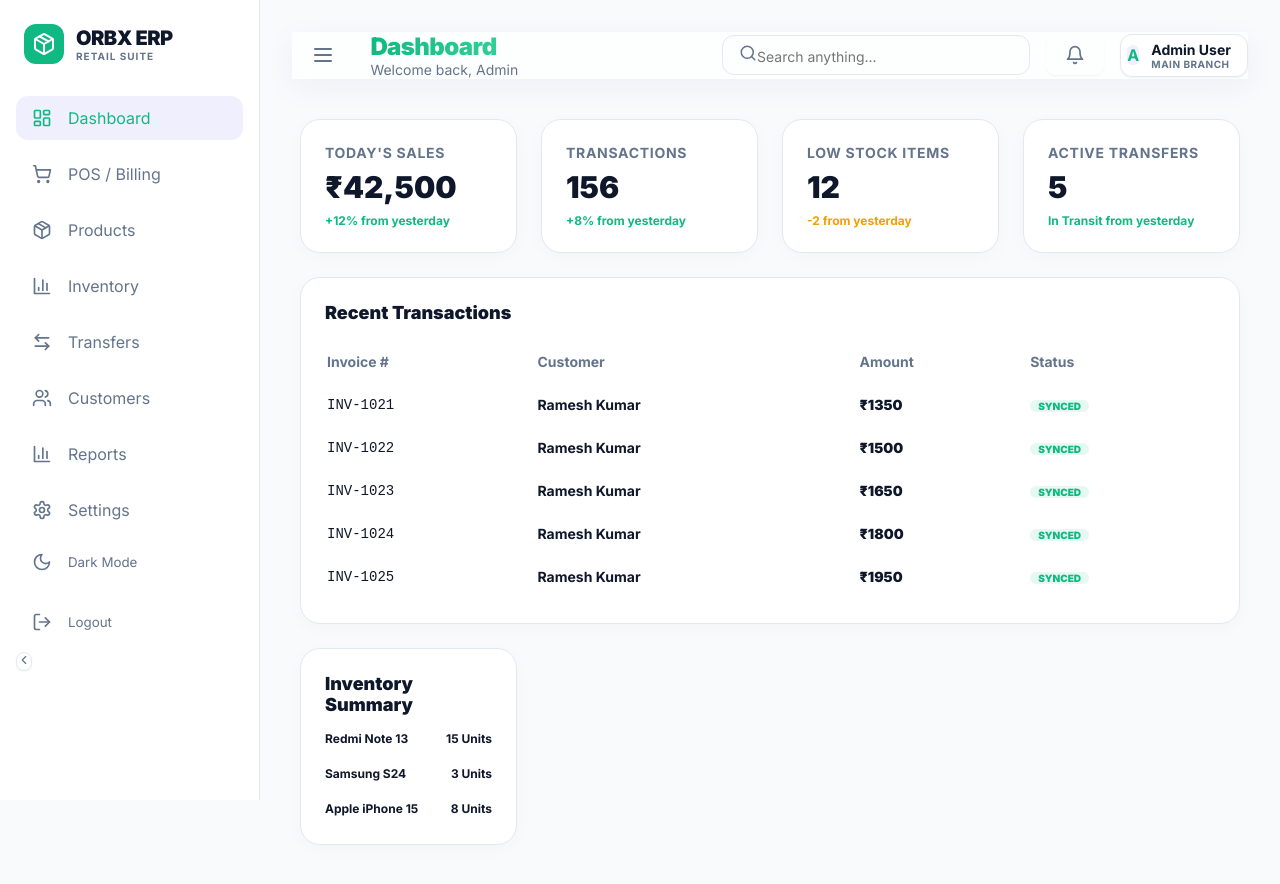
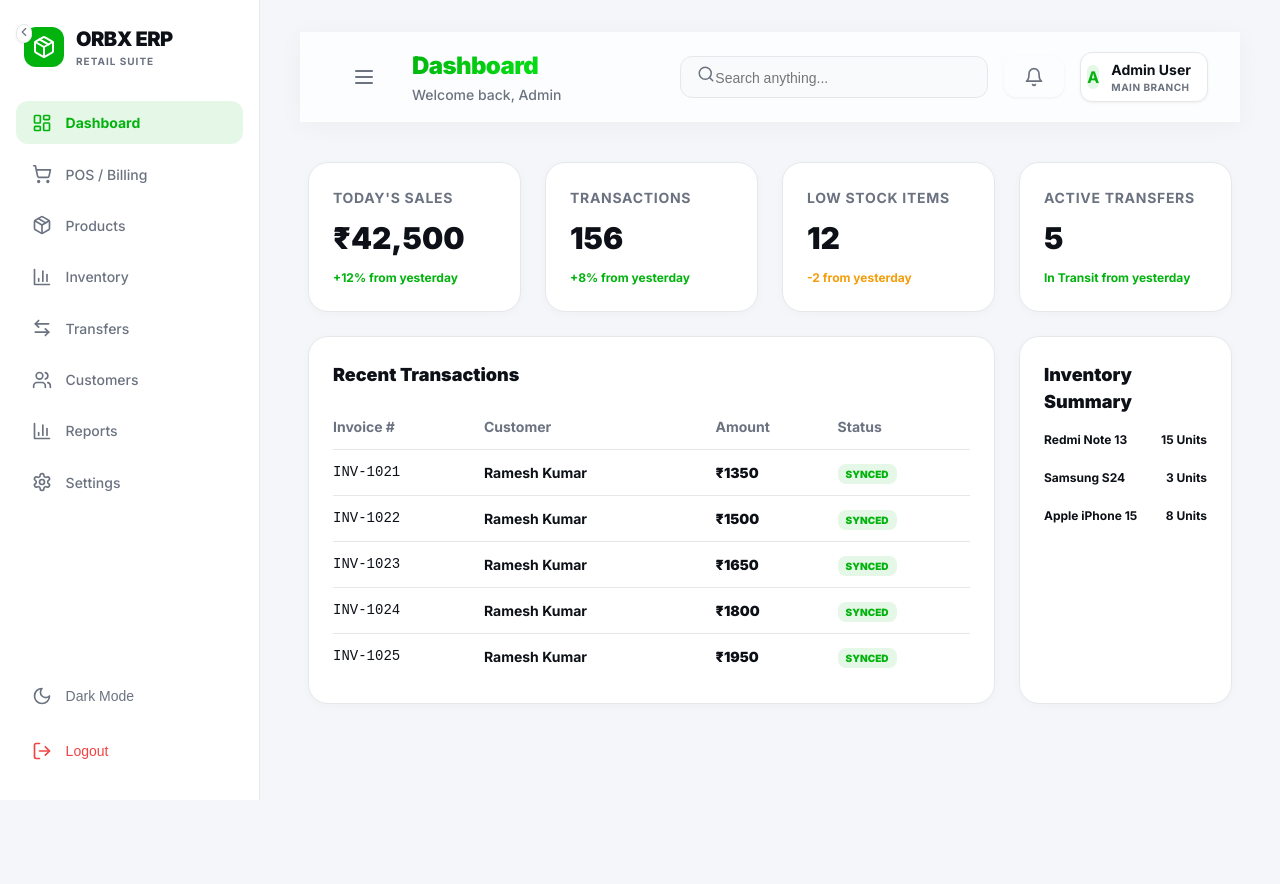
Before and after one commit to rkyuvaa/OrbX-Retail-Suite, a React (Vite) app in the folder frontend/: page / in a window 1280 px wide. After the commit the page ends 800 px from the top, so only its background shows below. Built offline with nearby package versions, Linux system fonts and the light colour scheme; no server answers.

Commit message:
Complete CSS rewrite with #02b30e brand theme

```diff
--- a/frontend/src/index.css
+++ b/frontend/src/index.css
@@ -1,325 +1,421 @@
+/* ===========================
+   OrbX Retail ERP - Design System
+   Brand Color: #02b30e (Green)
+   =========================== */
+
+@import url('https://fonts.googleapis.com/css2?family=Inter:wght@300;400;500;600;700;800;900&display=swap');
+
 :root {
-  --primary: #10b981;
-  --primary-hover: #059669;
-  --bg-main: #f8fafc;
-  --bg-card: #ffffff;
-  --text-main: #0f172a;
-  --text-muted: #64748b;
-  --border: #e2e8f0;
-  --success: #10b981;
-  --danger: #ef4444;
-  --warning: #f59e0b;
-  --sidebar-width: 260px;
-  --sidebar-collapsed: 80px;
-  --transition: all 0.3s cubic-bezier(0.4, 0, 0.2, 1);
-  --shadow-sm: 0 1px 2px 0 rgb(0 0 0 / 0.05);
-  --shadow: 0 4px 6px -1px rgb(0 0 0 / 0.1), 0 2px 4px -2px rgb(0 0 0 / 0.1);
-  --shadow-lg: 0 10px 15px -3px rgb(0 0 0 / 0.1), 0 4px 6px -4px rgb(0 0 0 / 0.1);
+  --primary:        #02b30e;
+  --primary-hover:  #019a0b;
+  --primary-light:  rgba(2, 179, 14, 0.1);
+  --primary-glow:   rgba(2, 179, 14, 0.25);
+  --primary-dark:   #017a09;
+
+  --bg-main:        #f4f6f9;
+  --bg-card:        #ffffff;
+  --text-main:      #0d1117;
+  --text-muted:     #6b7280;
+  --border:         #e5e7eb;
+  --success:        #02b30e;
+  --danger:         #ef4444;
+  --warning:        #f59e0b;
+
+  --sidebar-width:      260px;
+  --sidebar-collapsed:  72px;
+  --transition:         all 0.25s cubic-bezier(0.4, 0, 0.2, 1);
+  --shadow-sm:          0 1px 3px 0 rgba(0,0,0,0.06);
+  --shadow:             0 4px 12px -2px rgba(0,0,0,0.08);
+  --shadow-lg:          0 10px 30px -4px rgba(0,0,0,0.1);
 }
 
 [data-theme='dark'] {
-  --bg-main: #020617;
-  --bg-card: #0f172a;
-  --text-main: #f8fafc;
-  --text-muted: #94a3b8;
-  --border: #1e293b;
+  --bg-main:   #0d1117;
+  --bg-card:   #161b22;
+  --text-main: #e6edf3;
+  --text-muted:#8b949e;
+  --border:    #21262d;
 }
 
-* {
-  box-sizing: border-box;
-  margin: 0;
-  padding: 0;
-  font-family: 'Inter', -apple-system, BlinkMacSystemFont, 'Segoe UI', Roboto, sans-serif;
-}
+/* ========== Reset ========== */
+*, *::before, *::after { box-sizing: border-box; margin: 0; padding: 0; }
 
 body {
+  font-family: 'Inter', -apple-system, BlinkMacSystemFont, 'Segoe UI', sans-serif;
   background-color: var(--bg-main);
   color: var(--text-main);
   overflow-x: hidden;
-  transition: background-color 0.3s ease;
+  transition: background-color 0.3s ease, color 0.3s ease;
+  line-height: 1.5;
 }
 
-/* Layout & Grid Utilities */
-.flex { display: flex; }
-.flex-col { flex-direction: column; }
-.flex-1 { flex: 1 1 0%; }
+/* ========== Flexbox / Grid ========== */
+.flex         { display: flex; }
+.flex-col     { flex-direction: column; }
+.flex-1       { flex: 1 1 0%; }
 .items-center { align-items: center; }
+.items-start  { align-items: flex-start; }
 .justify-between { justify-content: space-between; }
-.justify-center { justify-content: center; }
-.grid { display: grid; }
-.grid-cols-1 { grid-template-columns: repeat(1, minmax(0, 1fr)); }
+.justify-center  { justify-content: center; }
+.justify-end     { justify-content: flex-end; }
+
+.grid          { display: grid; }
+.grid-cols-1   { grid-template-columns: repeat(1, minmax(0, 1fr)); }
+.grid-cols-2   { grid-template-columns: repeat(2, minmax(0, 1fr)); }
+.grid-cols-3   { grid-template-columns: repeat(3, minmax(0, 1fr)); }
+.col-span-full { grid-column: 1 / -1; }
+
+.gap-1  { gap: 0.25rem; }
+.gap-2  { gap: 0.5rem;  }
+.gap-3  { gap: 0.75rem; }
+.gap-4  { gap: 1rem;    }
+.gap-5  { gap: 1.25rem; }
+.gap-6  { gap: 1.5rem;  }
+.gap-8  { gap: 2rem;    }
 
 @media (min-width: 768px) {
-  .md\:grid-cols-2 { grid-template-columns: repeat(2, minmax(0, 1fr)); }
-  .md\:col-span-3 { grid-column: span 3 / span 3; }
+  .md\:grid-cols-2   { grid-template-columns: repeat(2, minmax(0, 1fr)); }
+  .md\:col-span-3    { grid-column: span 3 / span 3; }
+  .md\:hidden        { display: none; }
+}
+@media (min-width: 1024px) {
+  .lg\:grid-cols-4   { grid-template-columns: repeat(4, minmax(0, 1fr)); }
 }
 
-@media (min-width: 1024px) {
-  .lg\:grid-cols-4 { grid-template-columns: repeat(4, minmax(0, 1fr)); }
+/* ========== Spacing ========== */
+.mb-1  { margin-bottom: 0.25rem;  }
+.mb-2  { margin-bottom: 0.5rem;   }
+.mb-4  { margin-bottom: 1rem;     }
+.mb-6  { margin-bottom: 1.5rem;   }
+.mb-8  { margin-bottom: 2rem;     }
+.mt-1  { margin-top: 0.25rem;     }
+.mt-auto { margin-top: auto; }
+
+.p-2   { padding: 0.5rem;   }
+.p-4   { padding: 1rem;     }
+.p-6   { padding: 1.5rem;   }
+.p-8   { padding: 2rem;     }
+.p-12  { padding: 3rem;     }
+.p-1\.5 { padding: 0.375rem; }
+
+.px-2  { padding-left: 0.5rem;  padding-right: 0.5rem;  }
+.px-4  { padding-left: 1rem;    padding-right: 1rem;    }
+.px-6  { padding-left: 1.5rem;  padding-right: 1.5rem;  }
+.px-8  { padding-left: 2rem;    padding-right: 2rem;    }
+.px-1\.5 { padding-left: 0.375rem; padding-right: 0.375rem; }
+
+.py-0\.5 { padding-top: 0.125rem; padding-bottom: 0.125rem; }
+.py-1  { padding-top: 0.25rem;  padding-bottom: 0.25rem; }
+.py-2  { padding-top: 0.5rem;   padding-bottom: 0.5rem;  }
+.py-3  { padding-top: 0.75rem;  padding-bottom: 0.75rem; }
+.py-4  { padding-top: 1rem;     padding-bottom: 1rem;    }
+
+.pt-4  { padding-top: 1rem;   }
+.pt-6  { padding-top: 1.5rem; }
+.pr-4  { padding-right: 1rem; }
+
+/* ========== Sizing ========== */
+.w-full       { width: 100%; }
+.w-8          { width: 2rem;    }
+.h-8          { height: 2rem;   }
+.w-10         { width: 2.5rem;  }
+.h-10         { height: 2.5rem; }
+.w-16         { width: 4rem;    }
+.h-16         { height: 4rem;   }
+.w-64         { width: 16rem;   }
+.min-h-screen { min-height: 100vh; }
+
+/* ========== Typography ========== */
+.text-\[10px\] { font-size: 10px;     }
+.text-xs       { font-size: 0.75rem;  }
+.text-sm       { font-size: 0.875rem; }
+.text-base     { font-size: 1rem;     }
+.text-lg       { font-size: 1.125rem; }
+.text-xl       { font-size: 1.25rem;  }
+.text-2xl      { font-size: 1.5rem;   }
+.text-3xl      { font-size: 1.875rem; }
+.text-4xl      { font-size: 2.25rem;  }
+
+.font-medium   { font-weight: 500; }
+.font-semibold { font-weight: 600; }
+.font-bold     { font-weight: 700; }
+.font-black    { font-weight: 900; }
+.font-mono     { font-family: 'JetBrains Mono', ui-monospace, monospace; }
+
+.uppercase       { text-transform: uppercase; }
+.tracking-tight  { letter-spacing: -0.025em; }
+.tracking-wide   { letter-spacing: 0.025em;  }
+.tracking-wider  { letter-spacing: 0.05em;   }
+.tracking-widest { letter-spacing: 0.1em;    }
+.leading-none    { line-height: 1; }
+.text-center     { text-align: center; }
+.text-left       { text-align: left; }
+.text-right      { text-align: right; }
+
+.text-primary { color: var(--primary); }
+.text-muted   { color: var(--text-muted); }
+.text-success { color: var(--success); }
+.text-danger  { color: var(--danger); }
+.text-warning { color: var(--warning); }
+.text-white   { color: #ffffff; }
+
+/* ========== Backgrounds & Borders ========== */
+.bg-primary      { background-color: var(--primary); }
+.bg-primary\/10  { background-color: var(--primary-light); }
+.bg-success\/10  { background-color: rgba(2, 179, 14, 0.1); }
+.bg-danger\/10   { background-color: rgba(239, 68, 68, 0.1); }
+.bg-warning\/10  { background-color: rgba(245, 158, 11, 0.1); }
+.bg-transparent  { background-color: transparent; }
+.bg-white        { background-color: #ffffff; }
+.bg-gray-50      { background-color: #f9fafb; }
+.bg-gray-100     { background-color: #f3f4f6; }
+
+[data-theme='dark'] .bg-white     { background-color: var(--bg-card); }
+[data-theme='dark'] .bg-gray-50   { background-color: rgba(255,255,255,0.03); }
+[data-theme='dark'] .bg-gray-100  { background-color: rgba(255,255,255,0.05); }
+
+.border        { border: 1px solid var(--border); }
+.border-b      { border-bottom: 1px solid var(--border); }
+.border-none   { border: none; }
+.border-border { border-color: var(--border); }
+
+.rounded       { border-radius: 0.25rem; }
+.rounded-lg    { border-radius: 0.5rem;  }
+.rounded-xl    { border-radius: 0.75rem; }
+.rounded-2xl   { border-radius: 1rem;    }
+.rounded-3xl   { border-radius: 1.5rem;  }
+.rounded-full  { border-radius: 9999px;  }
+
+.shadow-sm  { box-shadow: var(--shadow-sm); }
+.shadow     { box-shadow: var(--shadow);    }
+.shadow-lg  { box-shadow: var(--shadow-lg); }
+.shadow-2xl { box-shadow: 0 25px 50px -12px rgba(0, 0, 0, 0.25); }
+.shadow-primary\/30 { box-shadow: 0 4px 20px 0 rgba(2, 179, 14, 0.35); }
+
+.overflow-hidden  { overflow: hidden; }
+.overflow-x-auto  { overflow-x: auto; }
+
+/* ========== Positioning ========== */
+.fixed    { position: fixed; }
+.absolute { position: absolute; }
+.relative { position: relative; }
+.sticky   { position: sticky; }
+.block    { display: block; }
+
+.inset-0  { top: 0; right: 0; bottom: 0; left: 0; }
+.top-0    { top: 0;      }
+.top-2    { top: 0.5rem; }
+.right-2  { right: 0.5rem; }
+
+.z-50      { z-index: 50;   }
+.z-\[999\]  { z-index: 999;  }
+.z-\[2000\] { z-index: 2000; }
+
+.cursor-pointer { cursor: pointer; }
+.divide-y > * + * { border-top: 1px solid var(--border); }
+
+/* ========== Max Widths ========== */
+.max-w-sm  { max-width: 24rem; }
+.max-w-md  { max-width: 28rem; }
+.max-w-lg  { max-width: 32rem; }
+
+/* ========== Spacing Utils ========== */
+.space-y-2 > * + * { margin-top: 0.5rem;  }
+.space-y-4 > * + * { margin-top: 1rem;    }
+.space-y-5 > * + * { margin-top: 1.25rem; }
+.space-y-6 > * + * { margin-top: 1.5rem;  }
+.space-x-2 > * + * { margin-left: 0.5rem; }
+.space-x-4 > * + * { margin-left: 1rem;   }
+
+/* ========== Animations ========== */
+@keyframes fadeIn {
+  from { opacity: 0; transform: translateY(12px); }
+  to   { opacity: 1; transform: translateY(0);    }
+}
+@keyframes slideUp {
+  from { opacity: 0; transform: translateY(24px) scale(0.96); }
+  to   { opacity: 1; transform: translateY(0)    scale(1);    }
+}
+@keyframes pulse {
+  0%, 100% { opacity: 1;   }
+  50%       { opacity: 0.6; }
 }
 
-.col-span-full { grid-column: 1 / -1; }
+.animate-fade-in  { animation: fadeIn  0.4s ease forwards;                          }
+.animate-slide-up { animation: slideUp 0.3s cubic-bezier(0.16, 1, 0.3, 1) forwards; }
+.animate-pulse    { animation: pulse   2s cubic-bezier(0.4, 0, 0.6, 1) infinite;    }
 
-.gap-1 { gap: 0.25rem; }
-.gap-2 { gap: 0.5rem; }
-.gap-3 { gap: 0.75rem; }
-.gap-4 { gap: 1rem; }
-.gap-6 { gap: 1.5rem; }
+/* ========== Premium Glass / Backdrop ========== */
+.backdrop-blur-sm { backdrop-filter: blur(4px);  }
+.backdrop-blur-md { backdrop-filter: blur(12px); }
 
-/* Spacing */
-.mb-1 { margin-bottom: 0.25rem; }
-.mb-2 { margin-bottom: 0.5rem; }
-.mb-4 { margin-bottom: 1rem; }
-.mb-8 { margin-bottom: 2rem; }
-.mt-auto { margin-top: auto; }
-.p-1\.5 { padding: 0.375rem; }
-.p-2 { padding: 0.5rem; }
-.p-4 { padding: 1rem; }
-.px-2 { padding-left: 0.5rem; padding-right: 0.5rem; }
-.px-4 { padding-left: 1rem; padding-right: 1rem; }
-.py-2 { padding-top: 0.5rem; padding-bottom: 0.5rem; }
-.py-3 { padding-top: 0.75rem; padding-bottom: 0.75rem; }
-.pr-4 { padding-right: 1rem; }
+.bg-black\/60    { background-color: rgba(0,   0,   0,   0.6); }
+.bg-white\/10    { background-color: rgba(255, 255, 255, 0.10); }
+.bg-white\/20    { background-color: rgba(255, 255, 255, 0.20); }
+.bg-white\/80    { background-color: rgba(255, 255, 255, 0.80); }
+.text-white\/80  { color:            rgba(255, 255, 255, 0.80); }
 
-/* Sizing */
-.w-full { width: 100%; }
-.w-8 { width: 2rem; }
-.h-8 { height: 2rem; }
-.w-10 { width: 2.5rem; }
-.h-10 { height: 2.5rem; }
-.w-64 { width: 16rem; }
-.min-h-screen { min-height: 100vh; }
-
-/* Typography */
-.text-xs { font-size: 0.75rem; }
-.text-sm { font-size: 0.875rem; }
-.text-base { font-size: 1rem; }
-.text-lg { font-size: 1.125rem; }
-.text-xl { font-size: 1.25rem; }
-.text-2xl { font-size: 1.5rem; }
-.text-3xl { font-size: 1.875rem; }
-.text-\[10px\] { font-size: 10px; }
-
-.font-bold { font-weight: 700; }
-.font-black { font-weight: 900; }
-.font-mono { font-family: ui-monospace, monospace; }
-
-.uppercase { text-transform: uppercase; }
-.tracking-tight { letter-spacing: -0.025em; }
-.tracking-wider { letter-spacing: 0.05em; }
-.tracking-widest { letter-spacing: 0.1em; }
-.leading-none { line-height: 1; }
-.text-center { text-align: center; }
-.text-left { text-align: left; }
-
-.text-primary { color: var(--primary); }
-.text-muted { color: var(--text-muted); }
-.text-success { color: var(--success); }
-.text-danger { color: var(--danger); }
-.text-white { color: #ffffff; }
-
-/* Backgrounds & Borders */
-.bg-primary { background-color: var(--primary); }
-.bg-primary\/10 { background-color: rgba(99, 102, 241, 0.1); }
-.bg-success\/10 { background-color: rgba(16, 185, 129, 0.1); }
-.bg-danger\/10 { background-color: rgba(239, 68, 68, 0.1); }
-.bg-transparent { background-color: transparent; }
-.bg-white { background-color: #ffffff; }
-
-[data-theme='dark'] .bg-white { background-color: var(--bg-card); }
-
-.border { border: 1px solid var(--border); }
-.border-b { border-bottom: 1px solid var(--border); }
-.border-none { border: none; }
-
-.rounded-lg { border-radius: 0.5rem; }
-.rounded-xl { border-radius: 0.75rem; }
-.rounded-full { border-radius: 9999px; }
-
-.shadow-sm { box-shadow: var(--shadow-sm); }
-.shadow { box-shadow: var(--shadow); }
-
-.overflow-hidden { overflow: hidden; }
-.overflow-x-auto { overflow-x: auto; }
-
-/* Custom Components */
-.card {
-  background: var(--bg-card);
-  border: 1px solid var(--border);
-  border-radius: 1.25rem;
-  padding: 1.5rem;
-  box-shadow: 0 4px 20px -2px rgba(0, 0, 0, 0.03);
-  transition: all 0.3s cubic-bezier(0.16, 1, 0.3, 1);
+.glass-panel {
+  background:      rgba(255, 255, 255, 0.75);
+  backdrop-filter: blur(16px);
+  border-bottom:   1px solid rgba(255, 255, 255, 0.6);
+  box-shadow:      0 4px 24px 0 rgba(0, 0, 0, 0.04);
+}
+[data-theme='dark'] .glass-panel {
+  background:    rgba(22, 27, 34, 0.85);
+  border-bottom: 1px solid rgba(255, 255, 255, 0.06);
 }
 
-.card:hover {
-  box-shadow: 0 8px 30px rgba(0, 0, 0, 0.06);
-  transform: translateY(-2px);
+/* ========== Gradient Utilities ========== */
+.gradient-text {
+  background: linear-gradient(135deg, var(--primary) 0%, #06e815 100%);
+  -webkit-background-clip: text;
+  -webkit-text-fill-color: transparent;
+  background-clip: text;
 }
 
-.btn {
-  padding: 0.6rem 1.2rem;
-  border-radius: 0.6rem;
-  border: none;
-  cursor: pointer;
-  font-weight: 600;
-  transition: var(--transition);
-  display: inline-flex;
-  align-items: center;
-  gap: 0.5rem;
-  font-size: 0.9rem;
+.bg-gradient-to-r  { background-image: linear-gradient(to right,  var(--tw-gradient-stops)); }
+.bg-gradient-to-br { background-image: linear-gradient(to bottom right, var(--tw-gradient-stops)); }
+
+.from-primary       { --tw-gradient-from: var(--primary); --tw-gradient-stops: var(--tw-gradient-from), var(--tw-gradient-to, transparent); }
+.to-\[\#06e815\]    { --tw-gradient-to: #06e815; }
+.to-\[\#01880a\]    { --tw-gradient-to: #01880a; }
+
+/* ========== Core Components ========== */
+
+/* Card */
+.card {
+  background:    var(--bg-card);
+  border:        1px solid var(--border);
+  border-radius: 1.25rem;
+  padding:       1.5rem;
+  box-shadow:    0 2px 12px -2px rgba(0, 0, 0, 0.04);
+  transition:    all 0.3s cubic-bezier(0.16, 1, 0.3, 1);
+}
+.card:hover {
+  box-shadow: 0 8px 30px rgba(0, 0, 0, 0.08);
+  transform:  translateY(-2px);
 }
 
+/* Button */
+.btn {
+  padding:        0.65rem 1.25rem;
+  border-radius:  0.75rem;
+  border:         none;
+  cursor:         pointer;
+  font-weight:    600;
+  font-size:      0.875rem;
+  transition:     var(--transition);
+  display:        inline-flex;
+  align-items:    center;
+  gap:            0.5rem;
+  letter-spacing: 0.01em;
+  white-space:    nowrap;
+}
 .btn-primary {
-  background: var(--primary);
-  color: white;
+  background:  var(--primary);
+  color:       white;
+  box-shadow:  0 2px 8px rgba(2, 179, 14, 0.3);
+}
+.btn-primary:hover {
+  background: var(--primary-hover);
+  box-shadow: 0 4px 16px rgba(2, 179, 14, 0.4);
+  transform:  translateY(-1px);
+}
+.btn-ghost {
+  background: transparent;
+  color:      var(--text-muted);
+}
+.btn-ghost:hover {
+  background: var(--primary-light);
+  color:      var(--primary);
 }
 
-.btn-ghost {
-  background: transparent;
-  color: var(--text-muted);
+/* Input */
+.input {
+  width:         100%;
+  padding:       0.875rem 1rem;
+  border:        1.5px solid var(--border);
+  border-radius: 0.75rem;
+  background:    var(--bg-main);
+  color:         var(--text-main);
+  outline:       none;
+  font-size:     0.9rem;
+  font-weight:   500;
+  transition:    all 0.2s ease;
+  display:       block;
 }
+.input:focus {
+  border-color: var(--primary);
+  box-shadow:   0 0 0 4px var(--primary-glow);
+  background:   var(--bg-card);
+}
+.input::placeholder { color: var(--text-muted); opacity: 0.7; }
 
+/* ========== Sidebar ========== */
 .sidebar {
-  width: var(--sidebar-width);
-  height: 100vh;
-  position: fixed;
-  left: 0;
-  top: 0;
-  background: var(--bg-card);
-  border-right: 1px solid var(--border);
-  padding: 1.5rem 1rem;
-  transition: var(--transition);
-  z-index: 1000;
+  width:       var(--sidebar-width);
+  height:      100vh;
+  position:    fixed;
+  left:        0;
+  top:         0;
+  background:  var(--bg-card);
+  border-right:1px solid var(--border);
+  padding:     1.5rem 1rem;
+  transition:  var(--transition);
+  z-index:     1000;
+  display:     flex;
+  flex-direction: column;
 }
-
 .sidebar.collapsed { width: var(--sidebar-collapsed); }
 
 .nav-link {
-  display: flex;
-  align-items: center;
-  gap: 1rem;
-  padding: 0.75rem 1rem;
-  border-radius: 0.75rem;
-  color: var(--text-muted);
+  display:         flex;
+  align-items:     center;
+  gap:             0.85rem;
+  padding:         0.7rem 1rem;
+  border-radius:   0.75rem;
+  color:           var(--text-muted);
   text-decoration: none;
-  margin-bottom: 0.5rem;
-  transition: var(--transition);
+  margin-bottom:   0.25rem;
+  font-weight:     500;
+  font-size:       0.875rem;
+  transition:      var(--transition);
+}
+.nav-link:hover, .nav-link.active {
+  background: var(--primary-light);
+  color:      var(--primary);
+}
+.nav-link.active { font-weight: 700; }
+
+/* ========== Main Content ========== */
+.main-content {
+  margin-left: var(--sidebar-width);
+  padding:     2rem 2.5rem;
+  transition:  var(--transition);
+  min-height:  100vh;
+}
+.main-content.sidebar-collapsed { margin-left: var(--sidebar-collapsed); }
+
+/* ========== Responsive ========== */
+@media (max-width: 768px) {
+  .sidebar             { transform: translateX(-100%); }
+  .sidebar.mobile-open { transform: translateX(0);     }
+  .main-content        { margin-left: 0 !important; padding: 1rem; }
+  .grid-cols-2         { grid-template-columns: 1fr; }
 }
 
-.nav-link:hover, .nav-link.active {
-  background: rgba(99, 102, 241, 0.1);
-  color: var(--primary);
-}
+/* ========== Table ========== */
+table    { width: 100%; border-collapse: collapse; }
+.w-full  { width: 100%; }
+th, td   { text-align: left; }
 
-.main-content {
-  margin-left: var(--sidebar-width);
-  padding: 2rem;
-  transition: var(--transition);
-  min-height: 100vh;
-}
-
-.main-content.sidebar-collapsed { margin-left: var(--sidebar-collapsed); }
-
-@media (max-width: 768px) {
-  .sidebar { transform: translateX(-100%); }
-  .sidebar.mobile-open { transform: translateX(0); }
-  .main-content { margin-left: 0 !important; padding: 1rem; }
-}
-
-@keyframes fadeIn {
-  from { opacity: 0; transform: translateY(10px); }
-  to { opacity: 1; transform: translateY(0); }
-}
-
-.animate-fade-in { animation: fadeIn 0.4s ease forwards; }
-
-@keyframes slideUp {
-  from { opacity: 0; transform: translateY(20px) scale(0.95); }
-  to { opacity: 1; transform: translateY(0) scale(1); }
-}
-.animate-slide-up { animation: slideUp 0.3s cubic-bezier(0.16, 1, 0.3, 1) forwards; }
-
-/* Modal & Positioning */
-.fixed { position: fixed; }
-.absolute { position: absolute; }
-.relative { position: relative; }
-.sticky { position: sticky; }
-.block { display: block; }
-.cursor-pointer { cursor: pointer; }
-
-.inset-0 { top: 0; right: 0; bottom: 0; left: 0; }
-.top-0 { top: 0; }
-.top-2 { top: 0.5rem; }
-.right-2 { right: 0.5rem; }
-
-.z-50 { z-index: 50; }
-.z-\[999\] { z-index: 999; }
-.z-\[2000\] { z-index: 2000; }
-
-.max-w-lg { max-width: 32rem; }
-.max-w-md { max-width: 28rem; }
-.max-w-sm { max-width: 24rem; }
-
-.space-y-2 > * + * { margin-top: 0.5rem; }
-.space-y-4 > * + * { margin-top: 1rem; }
-.space-y-5 > * + * { margin-top: 1.25rem; }
-.space-y-6 > * + * { margin-top: 1.5rem; }
-.space-x-2 > * + * { margin-left: 0.5rem; }
-.space-x-4 > * + * { margin-left: 1rem; }
-.pt-6 { padding-top: 1.5rem; }
-
-/* Premium Effects */
-.backdrop-blur-sm { backdrop-filter: blur(4px); }
-.backdrop-blur-md { backdrop-filter: blur(12px); }
-.bg-black\/60 { background-color: rgba(0, 0, 0, 0.6); }
-.bg-white\/10 { background-color: rgba(255, 255, 255, 0.1); }
-.bg-white\/20 { background-color: rgba(255, 255, 255, 0.2); }
-.bg-white\/80 { background-color: rgba(255, 255, 255, 0.8); }
-.text-white\/80 { color: rgba(255, 255, 255, 0.8); }
-
-.shadow-2xl { box-shadow: 0 25px 50px -12px rgba(0, 0, 0, 0.25); }
-.shadow-primary\/30 { box-shadow: 0 4px 14px 0 rgba(16, 185, 129, 0.39); }
-
-.glass-panel {
-  background: rgba(255, 255, 255, 0.7);
-  backdrop-filter: blur(10px);
-  border-bottom: 1px solid rgba(255, 255, 255, 0.5);
-  box-shadow: 0 8px 32px 0 rgba(31, 38, 135, 0.05);
-}
-
-[data-theme='dark'] .glass-panel {
-  background: rgba(15, 23, 42, 0.7);
-  border-bottom: 1px solid rgba(255, 255, 255, 0.05);
-}
-
-.gradient-text {
-  background: linear-gradient(to right, var(--primary), #34d399);
-  -webkit-background-clip: text;
-  -webkit-text-fill-color: transparent;
-}
-
-.bg-gradient-to-r {
-  background-image: linear-gradient(to right, var(--tw-gradient-stops));
-}
-.from-primary { --tw-gradient-from: var(--primary); --tw-gradient-stops: var(--tw-gradient-from), var(--tw-gradient-to); }
-.to-\[\#34d399\] { --tw-gradient-to: #34d399; }
-
-/* Input Focus Premium */
-.input {
-  width: 100%;
-  padding: 0.875rem 1rem;
-  border: 1.5px solid var(--border);
-  border-radius: 0.75rem;
-  background: var(--bg-main);
-  color: var(--text-main);
-  outline: none;
-  transition: all 0.2s ease;
-  font-weight: 500;
-}
-
-.input:focus {
-  border-color: var(--primary);
-  box-shadow: 0 0 0 4px rgba(16, 185, 129, 0.15);
-  background: var(--bg-card);
-}
+/* ========== Misc Utilities ========== */
+.rotate-45    { transform: rotate(45deg); }
+.transition-colors { transition: color 0.2s ease, background-color 0.2s ease; }
+.transition-all    { transition: all 0.2s ease; }
+.hover\:bg-gray-50:hover  { background-color: #f9fafb; }
+.hover\:bg-primary\/10:hover { background-color: var(--primary-light); }
+.hover\:bg-danger\/10:hover  { background-color: rgba(239, 68, 68, 0.1); }
+.hover\:bg-white\/20:hover   { background-color: rgba(255, 255, 255, 0.2); }
+.text-danger { color: var(--danger); }
--- a/frontend/src/pages/Products.jsx
+++ b/frontend/src/pages/Products.jsx
@@ -138,7 +138,7 @@ export default function Products() {
       {showAddModal && (
         <div className="fixed inset-0 bg-black/60 backdrop-blur-md z-[2000] flex items-center justify-center p-4">
           <div className="bg-white dark:bg-slate-900 rounded-3xl shadow-2xl w-full max-w-lg animate-slide-up overflow-hidden border border-border">
-            <div className="bg-gradient-to-r from-primary to-[#34d399] p-6 text-white flex justify-between items-center">
+            <div style={{background: 'linear-gradient(135deg, #02b30e 0%, #06e815 100%)'}} className="p-6 text-white flex justify-between items-center">
               <div>
                 <h3 className="text-xl font-black">Add New Product</h3>
                 <p className="text-white/80 text-sm font-medium mt-1">Enter product details for inventory</p>
```
